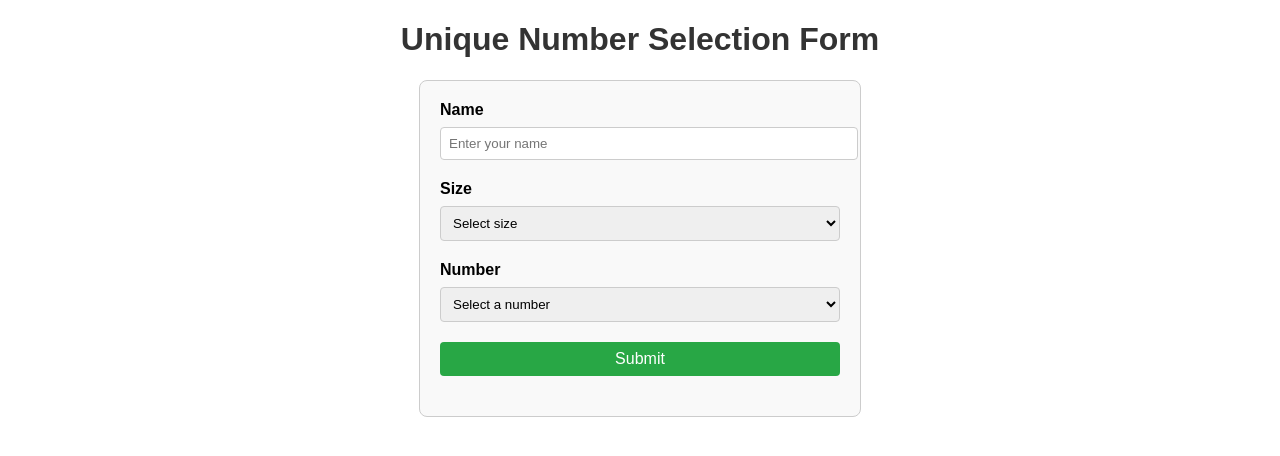
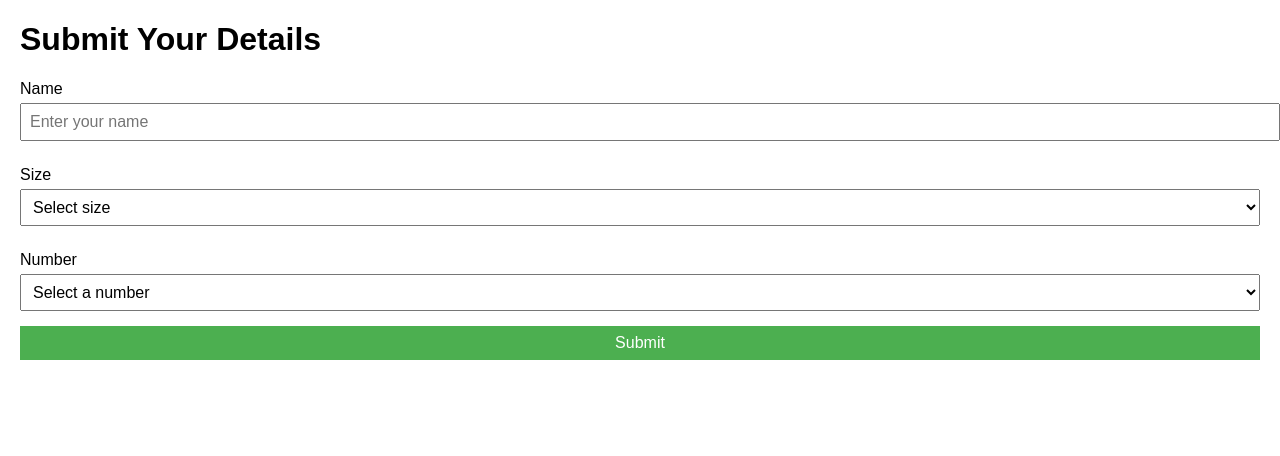
Before and after one commit to sandesh-progrrammer/jersey, a plain HTML site: page index.html in a window 1280 px wide. Drawn offline with Linux system fonts and the light colour scheme.

Commit message:
Add files via upload

```diff
--- a/index.html
+++ b/index.html
@@ -3,57 +3,41 @@
 <head>
   <meta charset="UTF-8">
   <meta name="viewport" content="width=device-width, initial-scale=1.0">
-  <title>Unique Number Selection Form</title>
+  <title>Form with Firebase</title>
   <style>
     body {
       font-family: Arial, sans-serif;
       margin: 20px;
-      padding: 0;
-    }
-    h1 {
-      text-align: center;
-      color: #333;
-    }
-    form {
-      max-width: 400px;
-      margin: auto;
-      padding: 20px;
-      border: 1px solid #ccc;
-      border-radius: 8px;
-      background-color: #f9f9f9;
     }
     label {
-      font-weight: bold;
       display: block;
-      margin-bottom: 8px;
+      margin: 10px 0 5px;
     }
     input, select, button {
       width: 100%;
       padding: 8px;
-      margin-bottom: 20px;
-      border: 1px solid #ccc;
-      border-radius: 4px;
+      margin-bottom: 15px;
+      font-size: 16px;
     }
     button {
-      background-color: #28a745;
+      background-color: #4CAF50;
       color: white;
-      font-size: 16px;
       border: none;
       cursor: pointer;
     }
     button:hover {
-      background-color: #218838;
+      background-color: #45a049;
     }
   </style>
 </head>
 <body>
-  <h1>Unique Number Selection Form</h1>
-  <form id="uniqueForm" action="https://script.google.com/macros/s/AKfycbzvTQ-JRwdeoHZy456oF_Ej7hQqJDVqRmgcbS0Kkr5aIpZ2bv3VfTUoHMZ3cju2_F2fIA/exec" method="POST">
+  <h1>Submit Your Details</h1>
+  <form id="uniqueForm">
     <label for="name">Name</label>
-    <input type="text" id="name" name="name" placeholder="Enter your name" required>
+    <input type="text" id="name" placeholder="Enter your name" required>
 
     <label for="size">Size</label>
-    <select id="size" name="size" required>
+    <select id="size" required>
       <option value="" disabled selected>Select size</option>
       <option value="Small">Small</option>
       <option value="Medium">Medium</option>
@@ -61,54 +45,58 @@
     </select>
 
     <label for="number">Number</label>
-    <select id="number" name="number" required>
+    <select id="number" required>
       <option value="" disabled selected>Select a number</option>
+      <script>
+        // Generate numbers from 1 to 200
+        for (let i = 1; i <= 200; i++) {
+          document.write(`<option value="${i}">${i}</option>`);
+        }
+      </script>
     </select>
 
     <button type="submit">Submit</button>
   </form>
 
+  <!-- Firebase Configuration and Scripts -->
+  <script src="https://www.gstatic.com/firebasejs/9.17.2/firebase-app.js"></script>
+  <script src="https://www.gstatic.com/firebasejs/9.17.2/firebase-database.js"></script>
   <script>
-    // Initialize the available numbers
-    let availableNumbers = Array.from({ length: 200 }, (_, i) => i + 1);
+    // Your Firebase configuration
+    const firebaseConfig = {
+      apiKey: "YOUR_API_KEY",
+      authDomain: "YOUR_PROJECT_ID.firebaseapp.com",
+      databaseURL: "https://YOUR_PROJECT_ID.firebaseio.com",
+      projectId: "YOUR_PROJECT_ID",
+      storageBucket: "YOUR_PROJECT_ID.appspot.com",
+      messagingSenderId: "YOUR_SENDER_ID",
+      appId: "YOUR_APP_ID"
+    };
 
-    // Populate the "Number" dropdown
-    const numberDropdown = document.getElementById('number');
-    function populateNumbers() {
-      numberDropdown.innerHTML = '<option value="" disabled selected>Select a number</option>';
-      availableNumbers.forEach(number => {
-        const option = document.createElement('option');
-        option.value = number;
-        option.textContent = number;
-        numberDropdown.appendChild(option);
-      });
-    }
-    populateNumbers();
+    // Initialize Firebase
+    const app = firebase.initializeApp(firebaseConfig);
+    const database = firebase.database(app);
 
     // Handle form submission
-    const form = document.getElementById('uniqueForm');
-    form.addEventListener('submit', event => {
-      event.preventDefault();
+    document.getElementById('uniqueForm').addEventListener('submit', function (e) {
+      e.preventDefault();
 
+      // Get form values
       const name = document.getElementById('name').value;
       const size = document.getElementById('size').value;
-      const number = parseInt(document.getElementById('number').value);
+      const number = document.getElementById('number').value;
 
-      if (!name || !size || isNaN(number)) {
-        alert('Please fill out all fields.');
-        return;
-      }
-
-      // Remove the selected number from the available list
-      availableNumbers = availableNumbers.filter(n => n !== number);
-
-      // Repopulate the dropdown
-      populateNumbers();
-
-      // Log the result (you can connect this to a database or backend)
-      console.log(`Name: ${name}, Size: ${size}, Number: ${number}`);
-      alert(`Thank you, ${name}. You selected number ${number}.`);
-      form.reset();
+      // Write data to Firebase Realtime Database
+      firebase.database().ref('submissions/' + number).set({
+        name: name,
+        size: size,
+        number: number
+      }).then(() => {
+        alert('Data submitted successfully!');
+        document.getElementById('uniqueForm').reset();
+      }).catch((error) => {
+        alert('Error: ' + error.message);
+      });
     });
   </script>
 </body>
```
